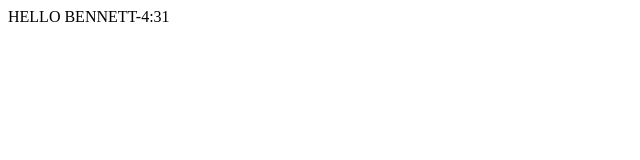
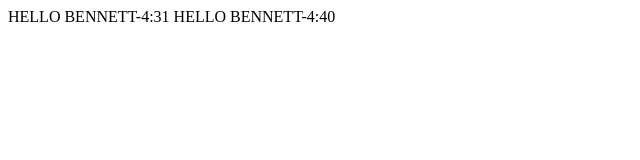
Before and after one commit to JerryBreecher/jerrybreecher.github.io, a plain HTML site: page index.html in a window 1280 px wide. Shown: the whole page, without its empty margins (0-640 px from the left). Drawn offline with Linux system fonts and the light colour scheme; files whose address does not match are found by name.

Commit message:
Update index.html

```diff
--- a/index.html
+++ b/index.html
@@ -5,6 +5,7 @@
 </head>
 <body>
     HELLO BENNETT-4:31
+    HELLO BENNETT-4:40
     <script src="/main/Hello.js"></script>
     <script src="Hello.js"></script>
     <script src="https://main/Hello.js"></script>
```
